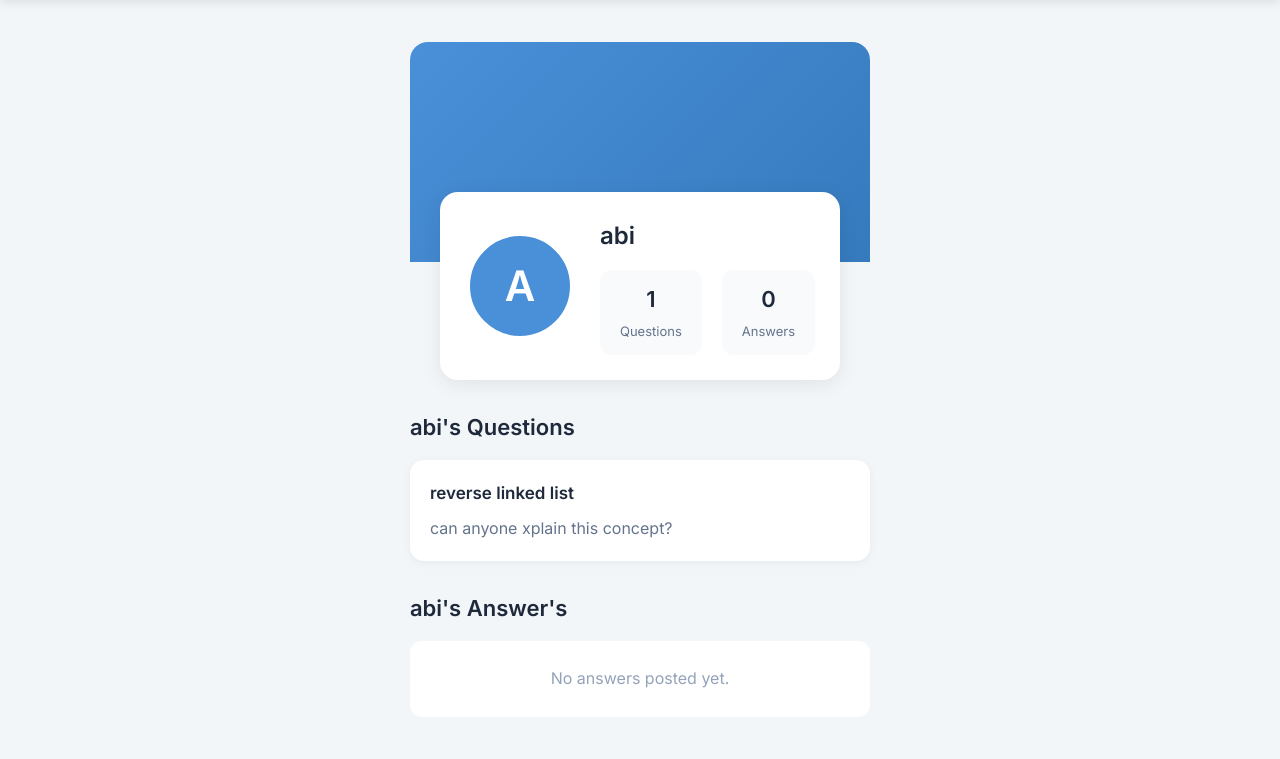
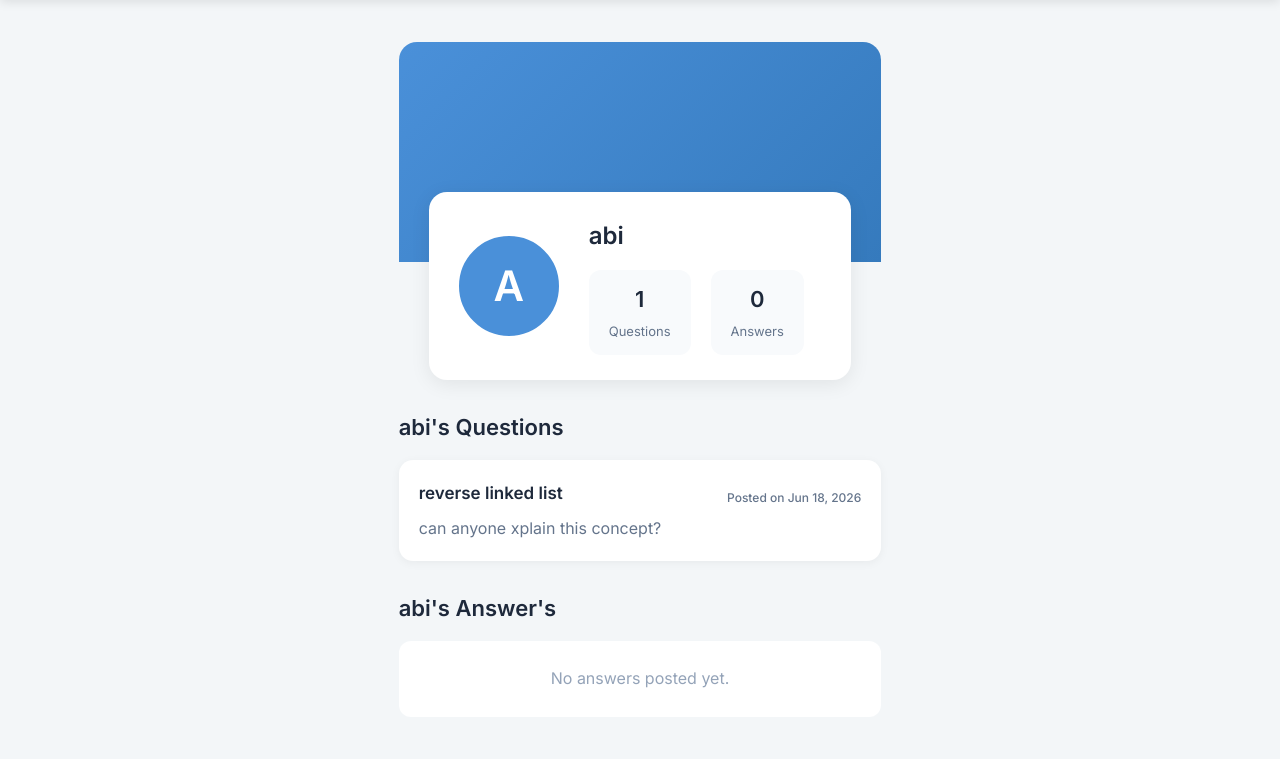
Before and after one commit to codingWithPavani/peer-doubt-platform, a Django app: page /profile/2/ in a window 1280 px wide. Shown: the part 64-823 px from the top of the page. Run offline with Django 5.2, Linux system fonts and the light colour scheme; a user stored in the database is signed in; data comes from the database, SQL or seed files in the repository.

Commit message:
updates profile page

```diff
--- a/qa/templates/qa/profile.html
+++ b/qa/templates/qa/profile.html
@@ -212,58 +212,6 @@ body{
     }
 }
 
-
-/* .modal{
-    display:none;
-    position:fixed;
-    inset:0;
-    background:rgba(0,0,0,0.45);
-    z-index:9999;
-    justify-content:center;
-    align-items:center;
-}
-
-.modal-content{
-    background:white;
-    padding:30px;
-    border-radius:15px;
-    width:400px;
-    text-align:center;
-    box-shadow:0 10px 30px rgba(0,0,0,0.2);
-}
-
-.modal-content h3{
-    margin-bottom:15px;
-}
-
-.modal-content p{
-    color:#666;
-    margin-bottom:25px;
-}
-
-.modal-actions{
-    display:flex;
-    justify-content:center;
-    gap:15px;
-}
-
-.cancel-btn{
-    background:#e9ecef;
-    border:none;
-    padding:10px 18px;
-    border-radius:8px;
-    cursor:pointer;
-}
-
-.confirm-btn{
-    background:#dc3545;
-    color:white;
-    border:none;
-    padding:10px 18px;
-    border-radius:8px;
-    cursor:pointer;
-} */
-
 /* Modal overlay */
 .modal {
     display: none;
@@ -380,6 +328,30 @@ body{
     outline-offset: 2px;
 }
 
+/* Creation Date */
+.post-date{
+    margin-top:8px;
+    color:#64748b;
+    font-size:13px;
+}
+.actions{
+    display:flex;
+    flex-direction:column;
+    align-items:flex-end;
+    gap:8px;
+    min-width:180px;
+}
+
+.action-buttons{
+    display:flex;
+    gap:8px;
+}
+
+.question-date{
+    font-size:12px;
+    color:#64748b;
+    font-weight:500;
+}
 /* Responsive */
 @media (max-width: 480px) {
     .modal-content {
@@ -397,6 +369,7 @@ body{
         text-align: center;
     }
 }
+
 </style>
 
 <div class="profile-container">
@@ -452,26 +425,25 @@ body{
                 <div class="post-body">
                     {{ q.body|truncatewords:20 }}
                 </div>
-
+                <!-- <div class="post-date">
+                    Posted on {{ q.created_at|date:"M d, Y" }}
+                </div> -->
             </div>
 
             <div class="actions">
+
+                <div class="action-buttons">
+
                     {% if request.user == q.author %}
-                    <a href="{% url 'edit_question' q.id %}" class="btn edit-btn">
+
+                        <a href="{% url 'edit_question' q.id %}"
+                        class="btn edit-btn">
                             Edit
                         </a>
 
-                    <!-- <form method="POST" action="{% url 'delete_question' q.id %}"
-                        onsubmit="return confirm('This action cannot be undone. Are you sure you want to delete this question?');">
-                        {% csrf_token %}
-                        <button type="submit" class="btn delete-btn">
-                            Delete
-                        </button>
-                    </form> -->
                         <form id="deleteForm"
                             method="POST"
                             action="{% url 'delete_question' q.id %}">
-
                             {% csrf_token %}
 
                             <button type="button"
@@ -479,13 +451,19 @@ body{
                                     onclick="openModal()">
                                 Delete
                             </button>
+                        </form>
 
-                    </form>
                     {% endif %}
-            </div>
 
                 </div>
 
+                <small class="question-date">
+                    <!-- {{ q.created_at|date:"d M Y" }} -->
+                    Posted on {{ q.created_at|date:"M d, Y" }}
+                </small>
+
+            </div>
+        </div>
         {% empty %}
         <div class="empty">No questions posted yet.</div>
             {% endfor %}
@@ -497,27 +475,6 @@ body{
 
         <h3 class="section-title">{{ profile_user.username }}'s Answer's</h3>
 
-        <!-- {% for a in answers %}
-
-        <div class="post-card">
-
-            <div class="post-content">
-
-                <div class="post-body">
-                    {{ a.body|truncatewords:30 }}
-                </div>
-
-            </div>
-
-            <div class="actions">
-                <span class="answer-badge">Answer</span>
-            </div>
-
-        </div>
-
-        {% empty %}
-            <div class="empty">No answers posted yet.</div>
-        {% endfor %} -->
         {% for a in answers %}
 
         <div class="post-card">
@@ -538,19 +495,7 @@ body{
                     class="btn edit-btn">
                         Edit
                     </a>
-<!--
-                    <form method="POST"
-                        action="{% url 'delete_answer' a.id %}"
-                        onsubmit="return confirm('Are you sure you want to delete this answer?');">
 
-                        {% csrf_token %}
-
-                        <button type="submit"
-                                class="btn delete-btn">
-                            Delete
-                        </button>
-
-                    </form> -->
                     <form method="POST"
                         action="{% url 'delete_answer' a.id %}"
                         id="deleteAnswerForm{{ a.id }}">
@@ -568,7 +513,9 @@ body{
                 {% endif %}
 
             </div>
-
+                <small class="question-date">
+        Posted on {{ a.created_at|date:"M d, Y" }}
+    </small>
         </div>
 
         {% empty %}
```
Also changed, not shown: qa/templates/qa/home.html (+14 -0 lines). Lines whose indentation alone changed are shown as unchanged.
